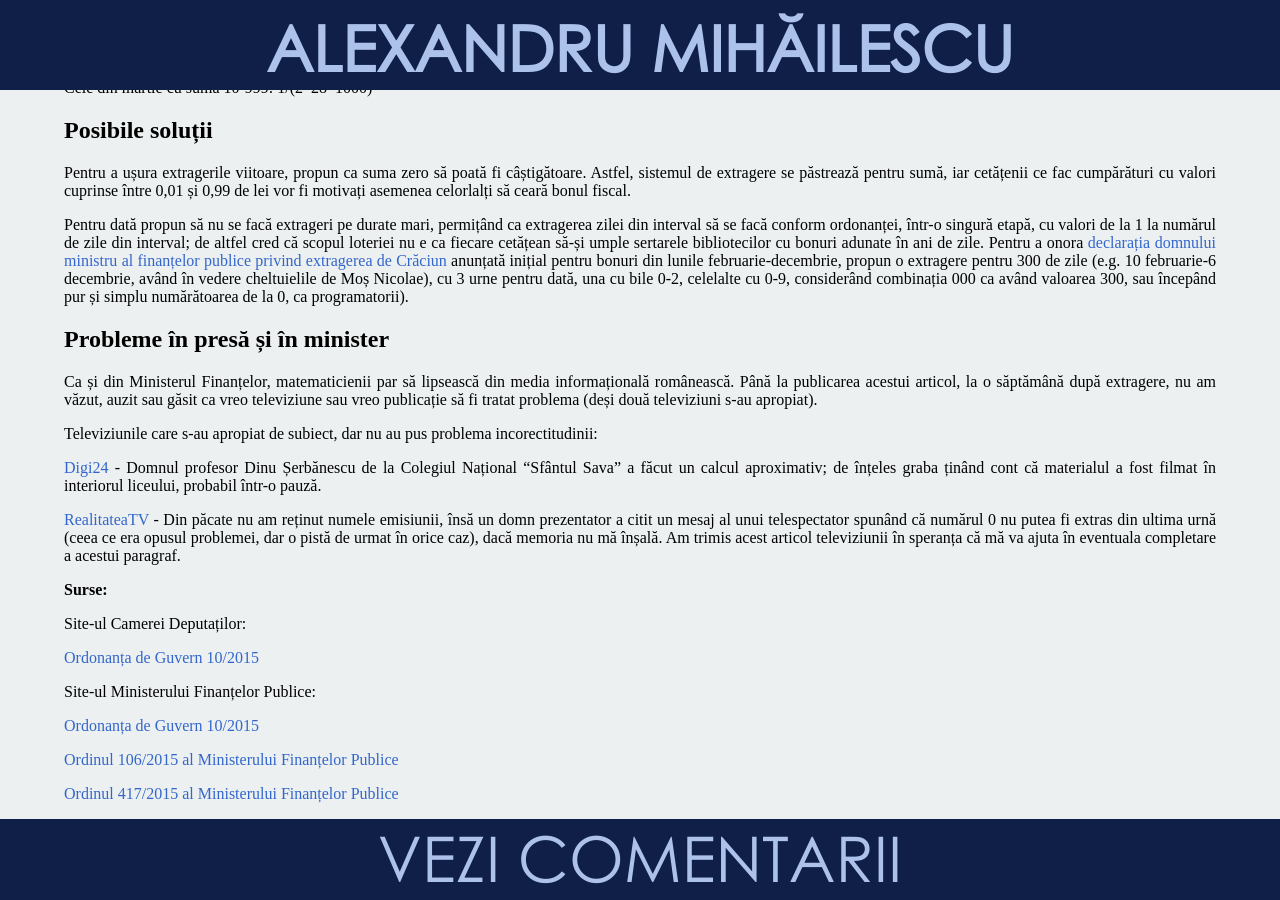
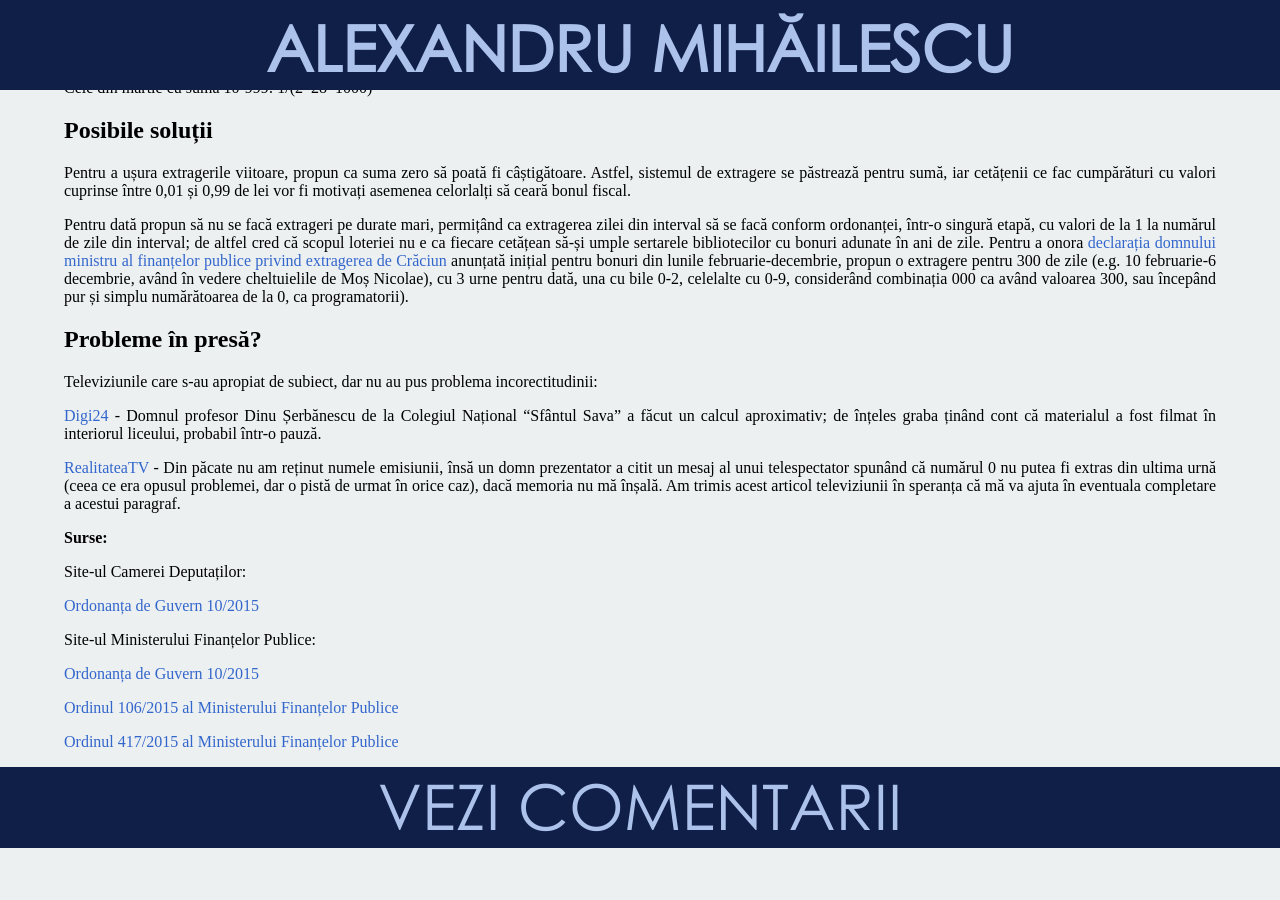
Before and after one commit to AlexandruMihailescu/alexandrumihailescu.github.com, a Jekyll site: the page built from _posts/2015-04-20-extragere-incorecta-loteria-bonurilor.md, in a window 1280 px wide and 900 px high, scrolled down 1712 px. Built offline with Jekyll 4.4.1, drawn with Linux system fonts in a browser that asks for light colours; nearby versions of some CDN libraries; Markdown is read by kramdown in place of the engine named in the settings; comment, search, counter and statistics services are not loaded; after the commit the page ends 2560 px from its top, so only the background shows below that.

Commit message:
Update 2015-04-20-extragere-incorecta-loteria-bonurilor.md

```diff
--- a/_posts/2015-04-20-extragere-incorecta-loteria-bonurilor.md
+++ b/_posts/2015-04-20-extragere-incorecta-loteria-bonurilor.md
@@ -69,9 +69,7 @@ Pentru a ușura extragerile viitoare, propun ca suma zero să poată fi câștig
 
 Pentru dată propun să nu se facă extrageri pe durate mari, permițând ca extragerea zilei din interval să se facă conform ordonanței, într-o singură etapă, cu valori de la 1 la numărul de zile din interval; de altfel cred că scopul loteriei nu e ca fiecare cetățean să-și umple sertarele bibliotecilor cu bonuri adunate în ani de zile. Pentru a onora [declarația domnului ministru al finanțelor publice privind extragerea de Crăciun](http://gov.ro/ro/stiri/briefing-de-presa-sustinut-de-ministrul-finantelor-publice-darius-valcov-i-de-purtatorul-de-cuvant-al-guvernului-corneliu-calota-la-finalul-edintei-de-guvern) anunțată inițial pentru bonuri din lunile februarie-decembrie, propun o extragere pentru 300 de zile (e.g. 10 februarie-6 decembrie, având în vedere cheltuielile de Moș Nicolae), cu 3 urne pentru dată, una cu bile 0-2, celelalte cu 0-9, considerând combinația 000 ca având valoarea 300, sau începând pur și simplu numărătoarea de la 0, ca programatorii).
 
-<h2><strong>Probleme în presă și în minister</strong></h2>
-
-Ca și din Ministerul Finanțelor, matematicienii par să lipsească din media informațională românească. Până la publicarea acestui articol, la o săptămână după extragere, nu am văzut, auzit sau găsit ca vreo televiziune sau vreo publicație să fi tratat problema (deși două televiziuni s-au apropiat).
+<h2><strong>Probleme în presă?</strong></h2>
 
 Televiziunile care s-au apropiat de subiect, dar nu au pus problema incorectitudinii:
 
```
